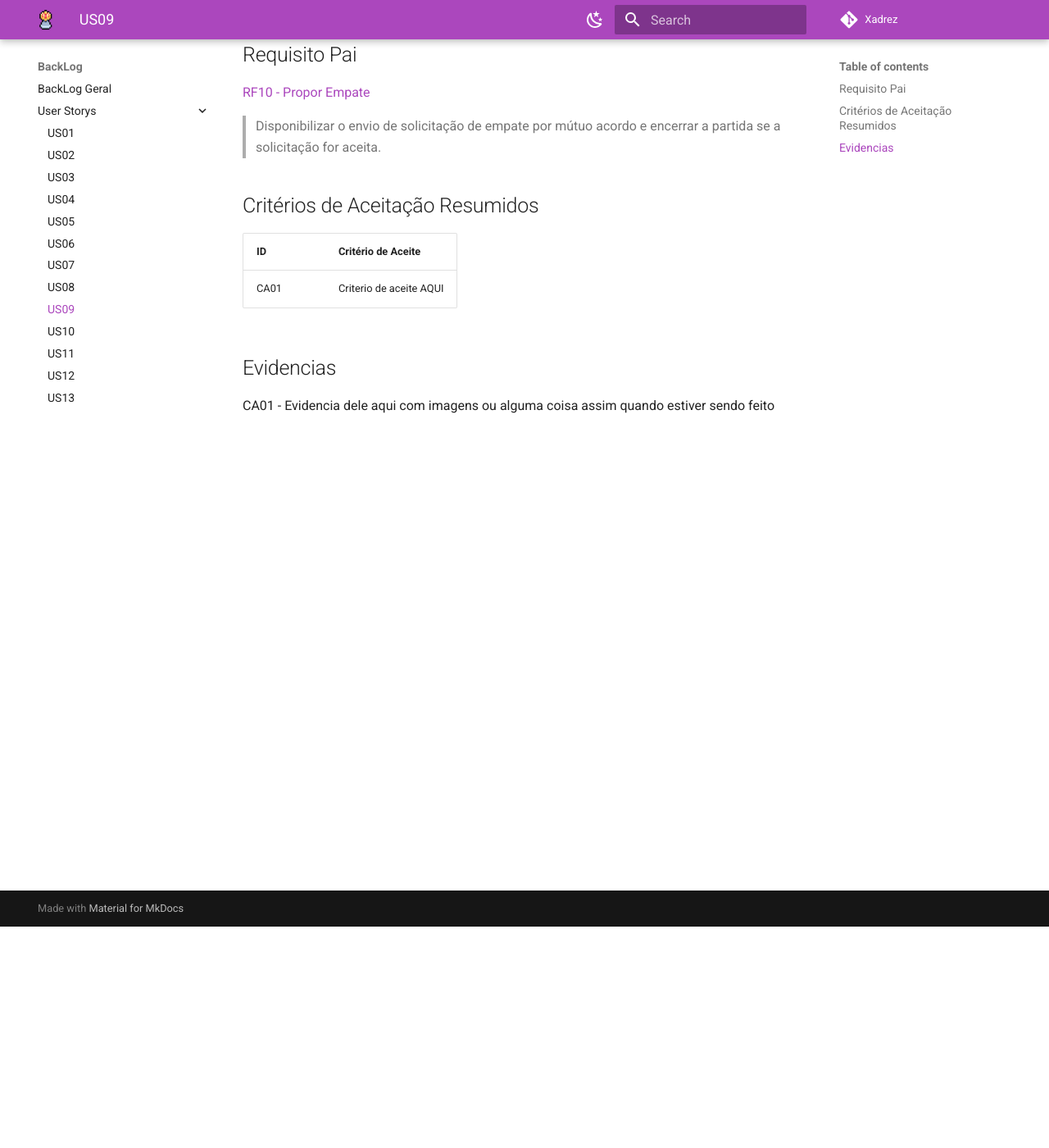
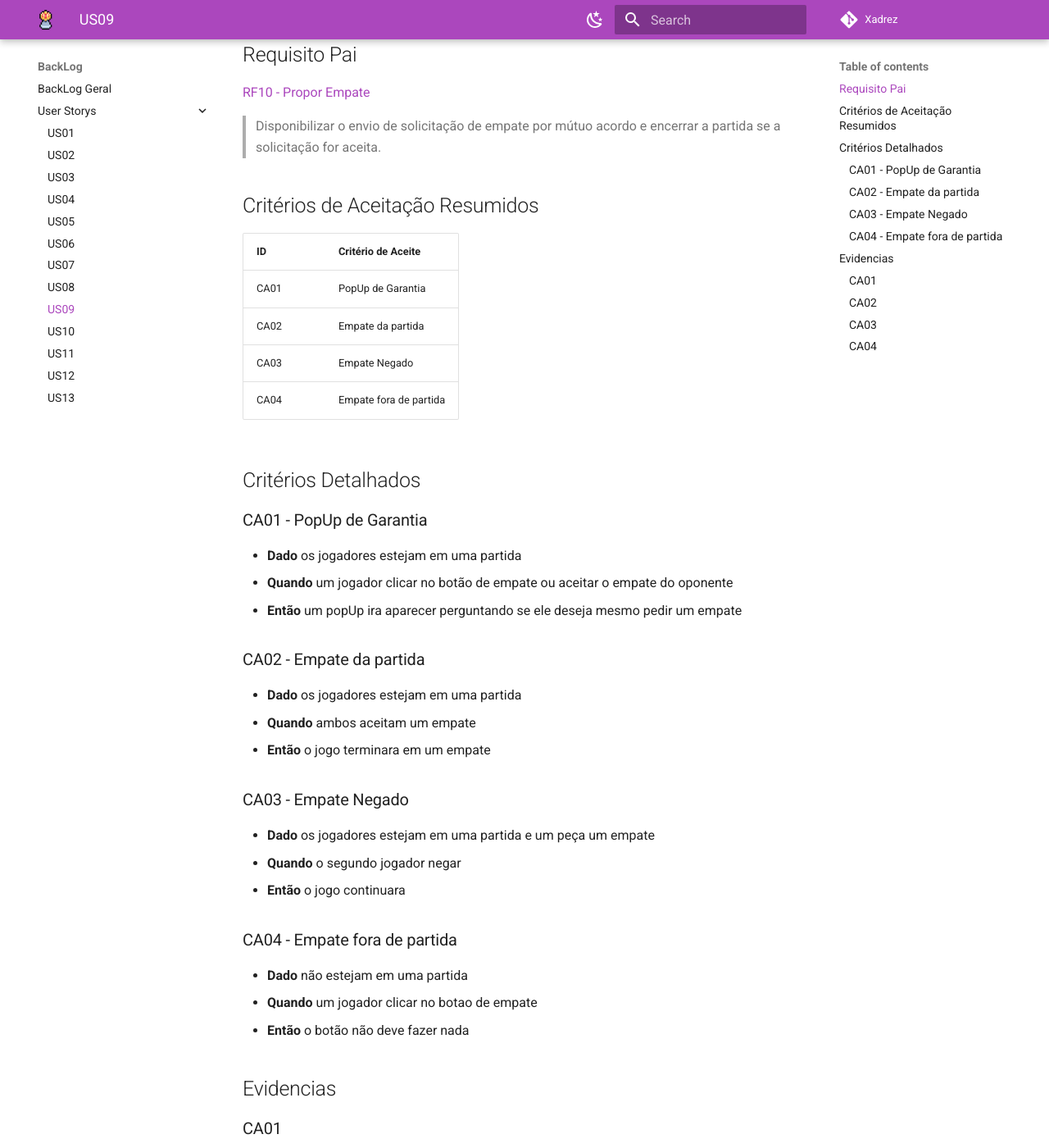
Before and after one commit to GUGOFO/Xadrez, an MkDocs documentation site: the page built from docs/backlog/US/US09.md, in a window 1280 px wide and 1400 px high, scrolled down 270 px. Shown: the whole window at 82% size. Built offline with MkDocs 1.6.1 and Material for MkDocs 9.7.7, drawn with Linux system fonts in a browser that asks for light colours; comment, search, counter and statistics services are not loaded; some of the changed text lies outside the part shown.

Commit message:
CA das US08 - US09

```diff
--- a/docs/backlog/US/US09.md
+++ b/docs/backlog/US/US09.md
@@ -12,8 +12,51 @@
 
 |  ID  | Critério de Aceite |
 | ---- | ------------------ |
-| CA01 | Criterio de aceite AQUI |
+| CA01 | PopUp de Garantia |
+| CA02 | Empate da partida |
+| CA03 | Empate Negado |
+| CA04 | Empate fora de partida |
+
+## Critérios Detalhados
+
+### CA01 - PopUp de Garantia
+
+- **Dado** os jogadores estejam em uma partida
+- **Quando** um jogador clicar no botão de empate ou aceitar o empate do oponente
+- **Então** um popUp ira aparecer perguntando se ele deseja mesmo pedir um empate
+
+### CA02 - Empate da partida
+
+- **Dado** os jogadores estejam em uma partida
+- **Quando** ambos aceitam um empate
+- **Então** o jogo terminara em um empate
+
+### CA03 - Empate Negado
+
+- **Dado** os jogadores estejam em uma partida e um peça um empate
+- **Quando** o segundo jogador negar
+- **Então** o jogo continuara
+
+### CA04 - Empate fora de partida
+
+- **Dado** não estejam em uma partida
+- **Quando** um jogador clicar no botao de empate
+- **Então** o botão não deve fazer nada
 
 ## Evidencias
 
-CA01 - Evidencia dele aqui com imagens ou alguma coisa assim quando estiver sendo feito
+### CA01
+
+Imagens aqui quando for feito o sistema e o CA for validado
+
+### CA02
+
+Imagens aqui quando for feito o sistema e o CA for validado
+
+### CA03
+
+Imagens aqui quando for feito o sistema e o CA for validado
+
+### CA04
+
+Imagens aqui quando for feito o sistema e o CA for validado
```
Also changed, not shown: docs/backlog/US/US08.md (+34 -2 lines).
